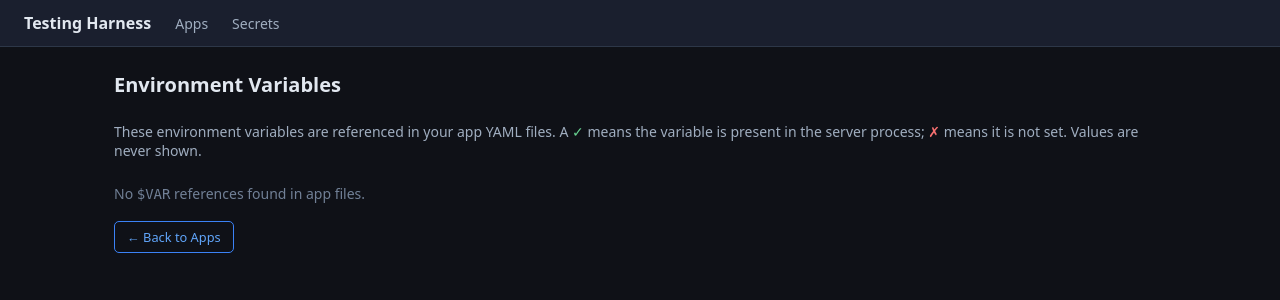
After one commit to croogmandoo/testharness, a FastAPI app: template web/templates/secrets.html in a window 1280 px wide. The commit adds this page. Shown: the top 300 px of the page. Run offline with FastAPI, Linux system fonts and the light colour scheme; the template is opened without the code that fills it, so the values that code supplies are empty; parts of the project's set-up code (start-up, migrations or seed data) failed here and were passed over.

Commit message:
feat: add /secrets page showing env var dependency map
Adds a /secrets HTML page that scans all app YAML files for $VAR
references and displays whether each is set in the server environment
(presence only — values are never exposed).

Co-Authored-By: Claude Sonnet 4.6 <noreply@anthropic.com>

```diff
--- a/web/templates/base.html
+++ b/web/templates/base.html
@@ -11,6 +11,7 @@
     <div style="display:flex; align-items:center; gap:1.5rem;">
       <a href="/" class="nav-brand">Testing Harness</a>
       <a href="/apps" style="color:#a0aec0; font-size:.875rem;">Apps</a>
+      <a href="/secrets" style="color:#a0aec0; font-size:.875rem;">Secrets</a>
     </div>
     <div class="env-switcher">
       {% for key, env in environments.items() %}
--- /dev/null
+++ b/web/templates/secrets.html
@@ -0,0 +1,41 @@
+{% extends "base.html" %}
+{% block content %}
+<h1 style="margin-bottom:1.5rem;">Environment Variables</h1>
+<p style="color:#a0aec0; font-size:.875rem; margin-bottom:1.5rem;">
+  These environment variables are referenced in your app YAML files.
+  A <span style="color:#68d391;">&#10003;</span> means the variable is present
+  in the server process; <span style="color:#f87171;">&#10007;</span> means it
+  is not set. Values are never shown.
+</p>
+
+{% if not vars %}
+<p style="color:#718096;">No <code>$VAR</code> references found in app files.</p>
+{% else %}
+<table style="width:100%; border-collapse:collapse;">
+  <thead>
+    <tr style="text-align:left; border-bottom:1px solid #2d3748; color:#a0aec0; font-size:.8rem;">
+      <th style="padding:.5rem .75rem;">Variable</th>
+      <th style="padding:.5rem .75rem;">Status</th>
+    </tr>
+  </thead>
+  <tbody>
+    {% for var, is_set in vars %}
+    <tr style="border-bottom:1px solid #1a202c;">
+      <td style="padding:.5rem .75rem; font-family:monospace; font-size:.875rem;">{{ var }}</td>
+      <td style="padding:.5rem .75rem;">
+        {% if is_set %}
+          <span style="color:#68d391; font-weight:600;">&#10003; Set</span>
+        {% else %}
+          <span style="color:#f87171; font-weight:600;">&#10007; Not set</span>
+        {% endif %}
+      </td>
+    </tr>
+    {% endfor %}
+  </tbody>
+</table>
+{% endif %}
+
+<div style="margin-top:1.5rem;">
+  <a href="/apps" class="btn">&#8592; Back to Apps</a>
+</div>
+{% endblock %}
```
Also changed, not shown: tests/test_web_apps.py (+13 -0 lines), web/routes/apps.py (+14 -0 lines).
